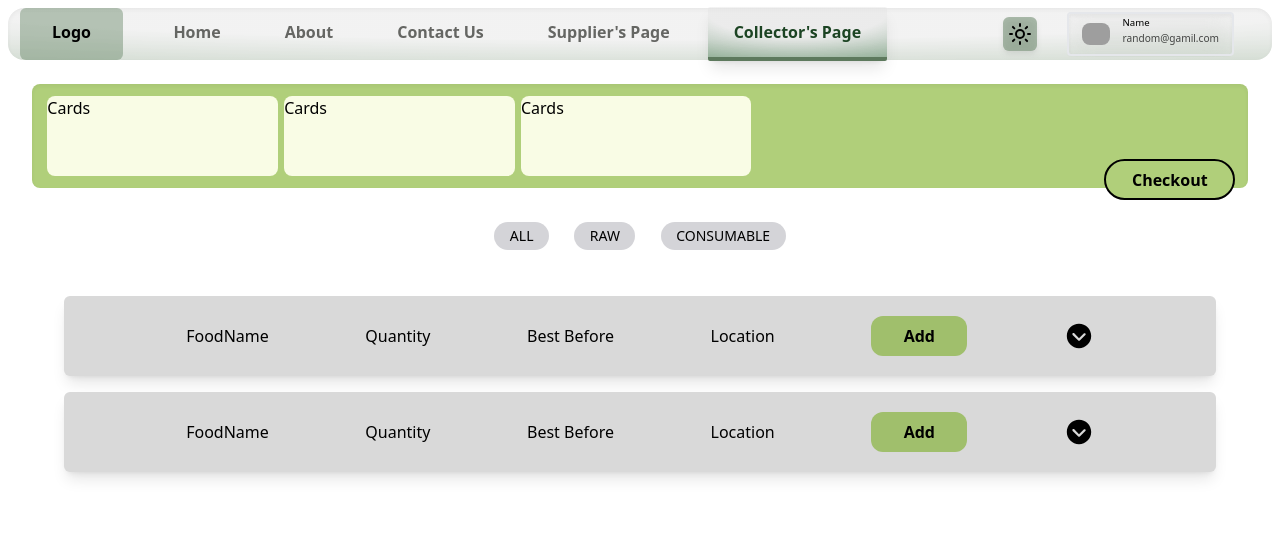
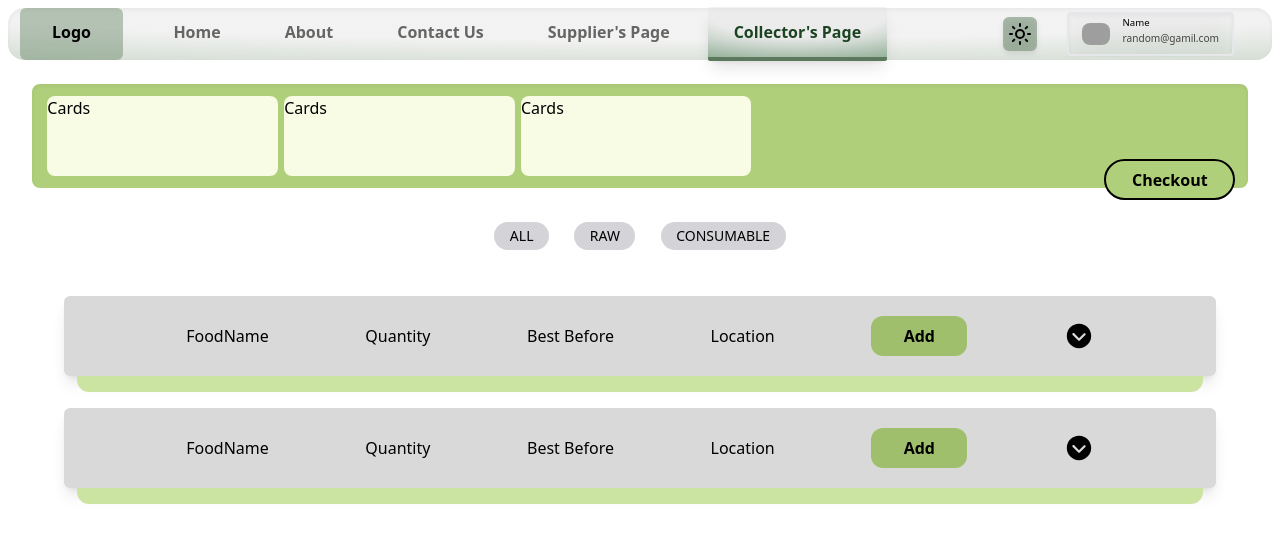
Before and after one commit to AvirupRay/reckon_5.0, a React (Vite) app in the folder ClientSide/: page /collector in a window 1280 px wide. Shown: the top 542 px of the page. Built offline with nearby package versions, Linux system fonts and the light colour scheme; grey boxes are pictures that could not be loaded.

Commit message:
card-changed

```diff
--- a/ClientSide/src/Components/Collector/Cards.jsx
+++ b/ClientSide/src/Components/Collector/Cards.jsx
@@ -31,16 +31,16 @@ function Cards() {
         </div>
         {/* description */}
         <div
-          className={`bg-[#CCE4A2] h-[14vh] w-[88vw] py-2 px-[2vw] rounded-b-xl relative ${
-            des ? "" : "hidden"
+          className={`bg-[#CCE4A2] h-[0vh] w-[88vw] py-2 px-[2vw] rounded-b-xl relative transition-transform ${
+            des ? "h-[15vh]" : " "
           } overflow-y-scroll scrollbar-hide  scroll-smooth`}
         >
           {/* todo */}
-          <div className=" font-bold font-mono text-xl">
-            company name
-          </div>
+          <div className=" font-bold font-mono text-xl">company name</div>
           <div className=" bg-white p-2 rounded-xl">
-            Lorem ipsum dolor, sit amet consectetur adipisicing elit. Voluptas rerum necessitatibus natus, beatae incidunt tenetur libero unde quae est facilis.
+            Lorem ipsum dolor, sit amet consectetur adipisicing elit. Voluptas
+            rerum necessitatibus natus, beatae incidunt tenetur libero unde quae
+            est facilis.
           </div>
         </div>
       </div>
```
